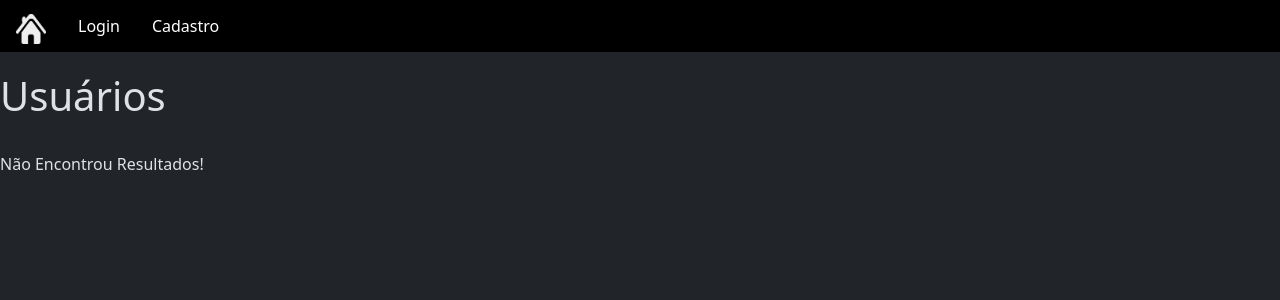
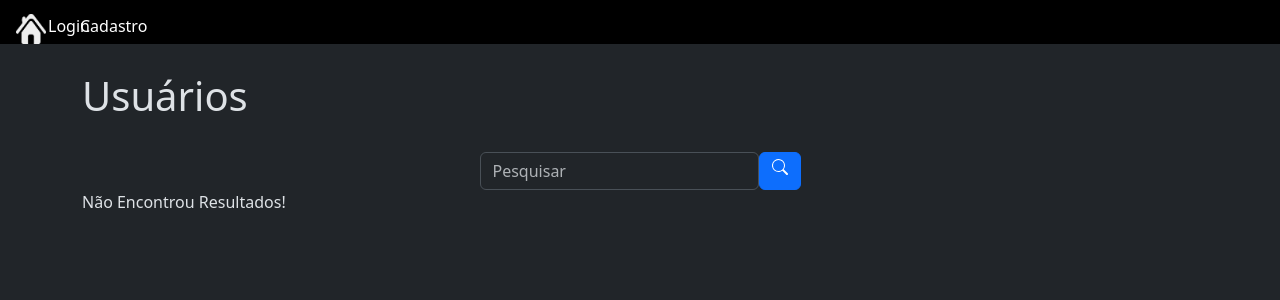
Before and after one commit to karyne0/cadastro, a PHP site: page /tabela.php in a window 1280 px wide. Shown: the top 300 px of the page. Run offline with PHP 8.4, Linux system fonts and the light colour scheme; data that the repository does not hold is empty.

Commit message:
delete ok

```diff
--- a/cadastro.php
+++ b/cadastro.php
@@ -14,7 +14,7 @@ if(isset($_POST['submit']))
 
     $nome =  $_POST['nome'];
     $email =  $_POST['email'];
-    $senha =  ($_POST['senha']);
+    $senha =  $_POST['senha'];
 
     $sql = "INSERT INTO usuarios (nome,email,senha) VALUES ('$nome','$email','$senha')";
     $result = mysqli_query ($conexao, $sql);
@@ -57,8 +57,8 @@ if(isset($_POST['submit']))
         <label for="floatingInput">Criar Senha</label>
     </div>
     <br>
-    <div id="btn">
-        <button style="float: right; vertical-align: middle;" type="submit" name="submit" id="submit" class="btn btn-primary">enviar</button>
+    <div>
+        <button style="float: right; vertical-align: middle;" type="submit" name="submit" id="submit" class="btn btn-primary">Enviar</button>
     </div>
     </form>
 </main>
--- a/painel.php
+++ b/painel.php
@@ -1,6 +1,6 @@
 <?php
 session_start();
-include_once('config.php');
+include('config.php');
 ?>
 <!DOCTYPE html>
 <html lang="en">
--- a/style.css
+++ b/style.css
@@ -12,9 +12,15 @@ a {
     display: flex;
     text-decoration: none;
     color: white;
+    height: 5px;
+    width: 5px;
     }
 
 .btn {
     display: flex;
     text-align: center;
 }
+.box-search{
+    display: flex;
+    justify-content: center;
+}
--- a/tabela.php
+++ b/tabela.php
@@ -20,28 +20,28 @@
 <br>
 <br>
     <br>
+    <div class="container">
+        <table class="table table-hover table-striped table-bordered">
         <h1>Usuários</h1>
         <br>
+        <div class="box-search">
+            <input type="search" class="form-control w-25" placeholder="Pesquisar" id="pesquisar">
+            <button class="btn btn-primary">
+                <svg xmlns="http://www.w3.org/2000/svg" width="16" height="16" fill="currentColor" class="bi bi-search" viewBox="0 0 16 16">
+                <path d="M11.742 10.344a6.5 6.5 0 1 0-1.397 1.398h-.001q.044.06.098.115l3.85 3.85a1 1 0 0 0 1.415-1.414l-3.85-3.85a1 1 0 0 0-.115-.1zM12 6.5a5.5 5.5 0 1 1-11 0 5.5 5.5 0 0 1 11 0"/>
+                </svg>
+            </button>
+        </div>
                 <?php
-$hostname = "localhost";
-$bancodedados = "cadastro";
-$usuario = "root";
-$senha = "";
-
-$conexao = new mysqli($hostname, $usuario, $senha, $bancodedados);
-/*if($mysqli->connect_error){
-echo "falha ao conectar :(" . $mysqli->connect_error . ")" . $mysqli->connect_error;
-}
-else
-echo "conectado ao banco de dados";*/
-$sql = "SELECT * FROM usuarios";
+                    session_start();
+                    include('config.php');
+                    $sql = "SELECT * FROM usuarios ORDER BY id DESC";
 
                     $result = $conexao->query($sql);
 
                     $quantidade = $result->num_rows;
 
                     if($quantidade >0){
-    print"<table class='table table-hover table-striped table-bordered'>";
                             print"<tr>";
                             print "<th>id</td>";
                             print "<th>nome</th>";
@@ -62,7 +62,8 @@ if($quantidade >0){
                             <path d='M12.146.146a.5.5 0 0 1 .708 0l3 3a.5.5 0 0 1 0 .708l-10 10a.5.5 0 0 1-.168.11l-5 2a.5.5 0 0 1-.65-.65l2-5a.5.5 0 0 1 .11-.168zM11.207 2.5 13.5 4.793 14.793 3.5 12.5 1.207zm1.586 3L10.5 3.207 4 9.707V10h.5a.5.5 0 0 1 .5.5v.5h.5a.5.5 0 0 1 .5.5v.5h.293zm-9.761 5.175-.106.106-1.528 3.821 3.821-1.528.106-.106A.5.5 0 0 1 5 12.5V12h-.5a.5.5 0 0 1-.5-.5V11h-.5a.5.5 0 0 1-.468-.325'/>
                             </svg>
                             </a>
-        <a class='btn btn-sm btn-danger' href='edit.php?id=$row->id'>
+
+                            <a class='btn btn-sm btn-danger' href='delete.php?id=$row->id'>
                             <svg xmlns='http://www.w3.org/2000/svg' width='16' height='16' fill='currentColor' class='bi bi-trash' viewBox='0 0 16 16'>
                             <path d='M5.5 5.5A.5.5 0 0 1 6 6v6a.5.5 0 0 1-1 0V6a.5.5 0 0 1 .5-.5m2.5 0a.5.5 0 0 1 .5.5v6a.5.5 0 0 1-1 0V6a.5.5 0 0 1 .5-.5m3 .5a.5.5 0 0 0-1 0v6a.5.5 0 0 0 1 0z'/>
                             <path d='M14.5 3a1 1 0 0 1-1 1H13v9a2 2 0 0 1-2 2H5a2 2 0 0 1-2-2V4h-.5a1 1 0 0 1-1-1V2a1 1 0 0 1 1-1H6a1 1 0 0 1 1-1h2a1 1 0 0 1 1 1h3.5a1 1 0 0 1 1 1zM4.118 4 4 4.059V13a1 1 0 0 0 1 1h6a1 1 0 0 0 1-1V4.059L11.882 4zM2.5 3h11V2h-11z'/>
@@ -76,5 +77,8 @@ if($quantidade >0){
                         print "<p class='alert-danger' >Não Encontrou Resultados!</p>";
                 }
                 ?>
+            </tbody>
+        </table>
+    </div>
 </body>
 </html>
```
Also changed, not shown: delete.php (added, +18 -0 lines), edit.php (+5 -7 lines). Lines whose indentation alone changed are shown as unchanged.
